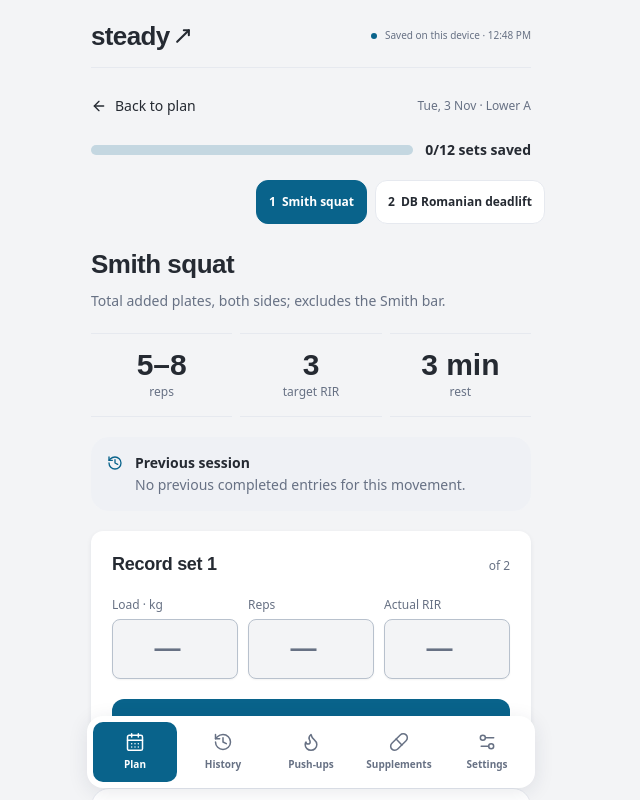
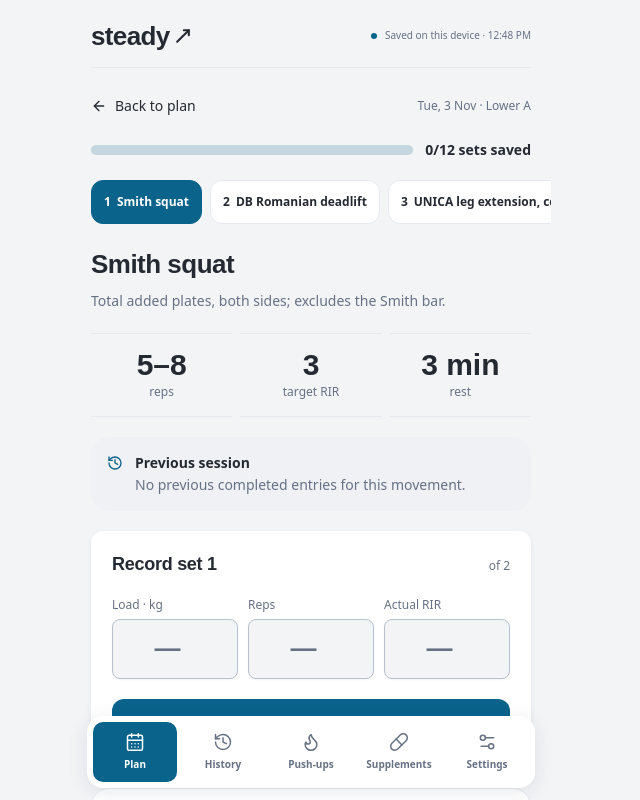
Before and after one commit to kdevdot/workout_tracker, a Vue app: page / in a window 1280 px wide. Both pictures are taken after a click on the button "Start workout". Shown: the top 800 px of the page, without its empty margins (329-969 px from the left). Built offline with nearby package versions, Linux system fonts and the light colour scheme.

Commit message:
fix(session): start the exercise strip at the left edge

```diff
--- a/src/components/SessionView.vue
+++ b/src/components/SessionView.vue
@@ -129,7 +129,7 @@ watch([selected, () => JSON.stringify(entry.value.logs)], () => {
     </div>
   </div>
 
-  <nav aria-label="Exercises" class="-mx-5 flex snap-x gap-2 overflow-x-auto px-[50%] pb-1">
+  <nav aria-label="Exercises" class="-mx-5 flex snap-x scroll-px-5 gap-2 overflow-x-auto px-5 pb-1">
     <button
       v-for="({ item, finished }, index) in chips"
       ref="chipButtons"
```
